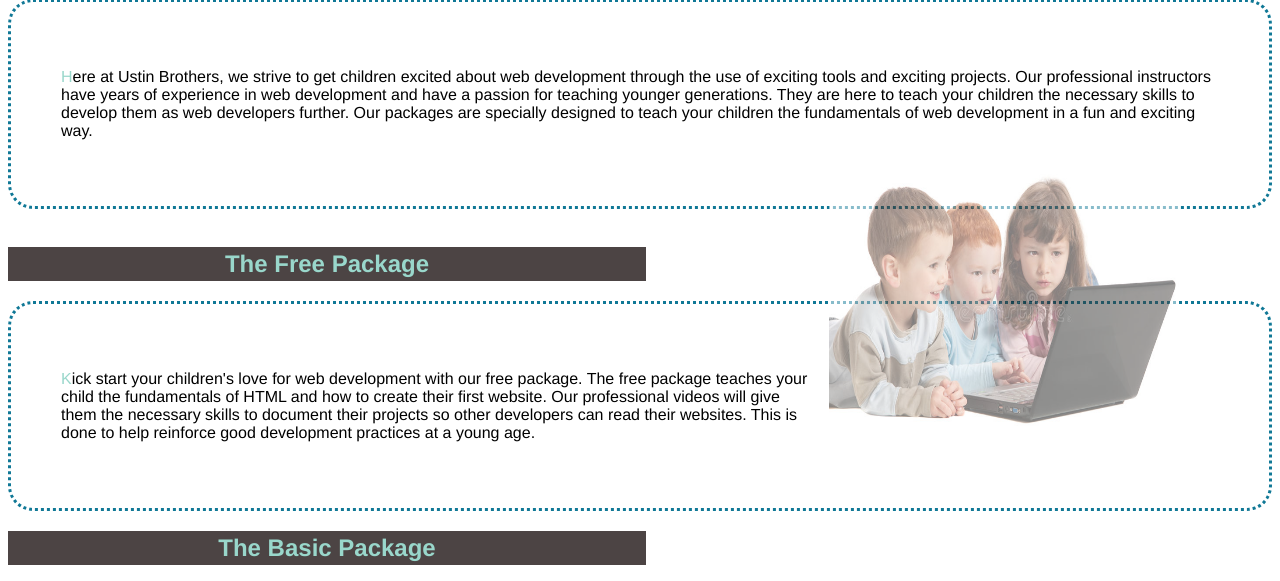
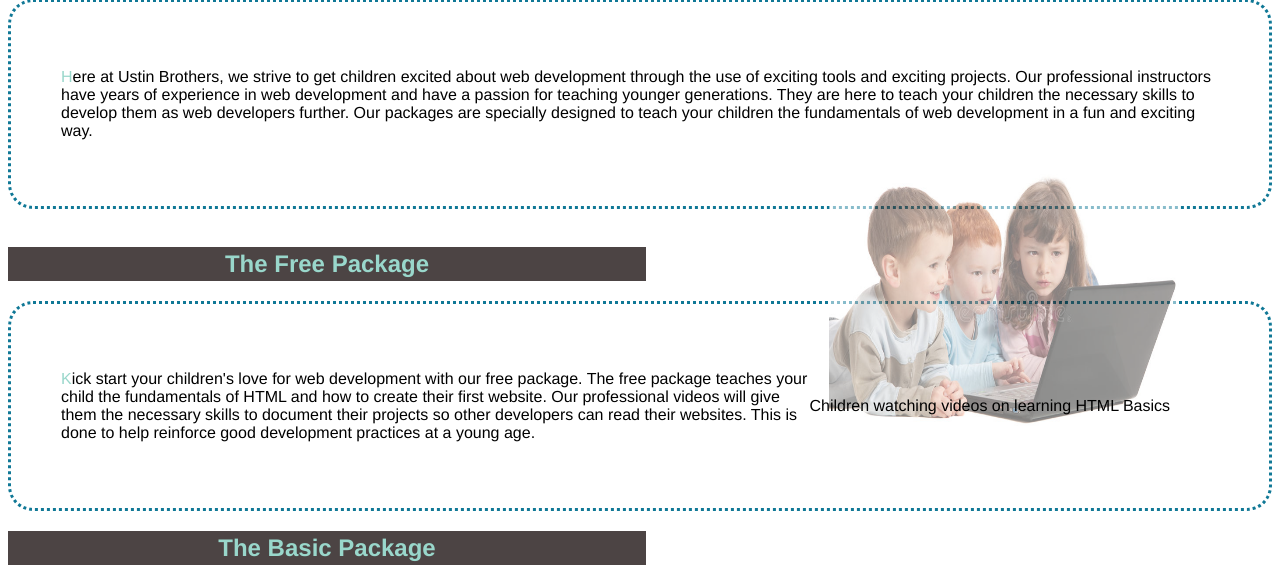
Before and after one commit to Jsavy/2511-Assignment1, a PHP site: page /packages.html in a window 1280 px wide. Shown: the part 113-694 px from the top of the page. Run offline with PHP 8.4, Linux system fonts and the light colour scheme.

Commit message:
Added a figcaption element

```diff
--- a/css/packages.css
+++ b/css/packages.css
@@ -78,7 +78,10 @@ body{
     float:right;clear:right;margin-left:20px
 }
 figcaption{
-    float:right; margin-left: -20px;
+    position: absolute;
+    right: 110px;
+    top: 510px;
+    float:right; margin-left: -40px;
 }
 
 p{
--- a/packages.html
+++ b/packages.html
@@ -26,6 +26,7 @@
             </p>
                 <figure>
                 <img src="./images/happy-children-learning-kids-notebook-computer-21192133.jpg" class="floatRight" alt="Happy children learning on notebook computer" width="350" height="300" title="Happy children learning on notebook computer">
+                <figcaption>Children watching videos on learning HTML Basics</figcaption>
                 </figure>
         </section>
         <br>
```
